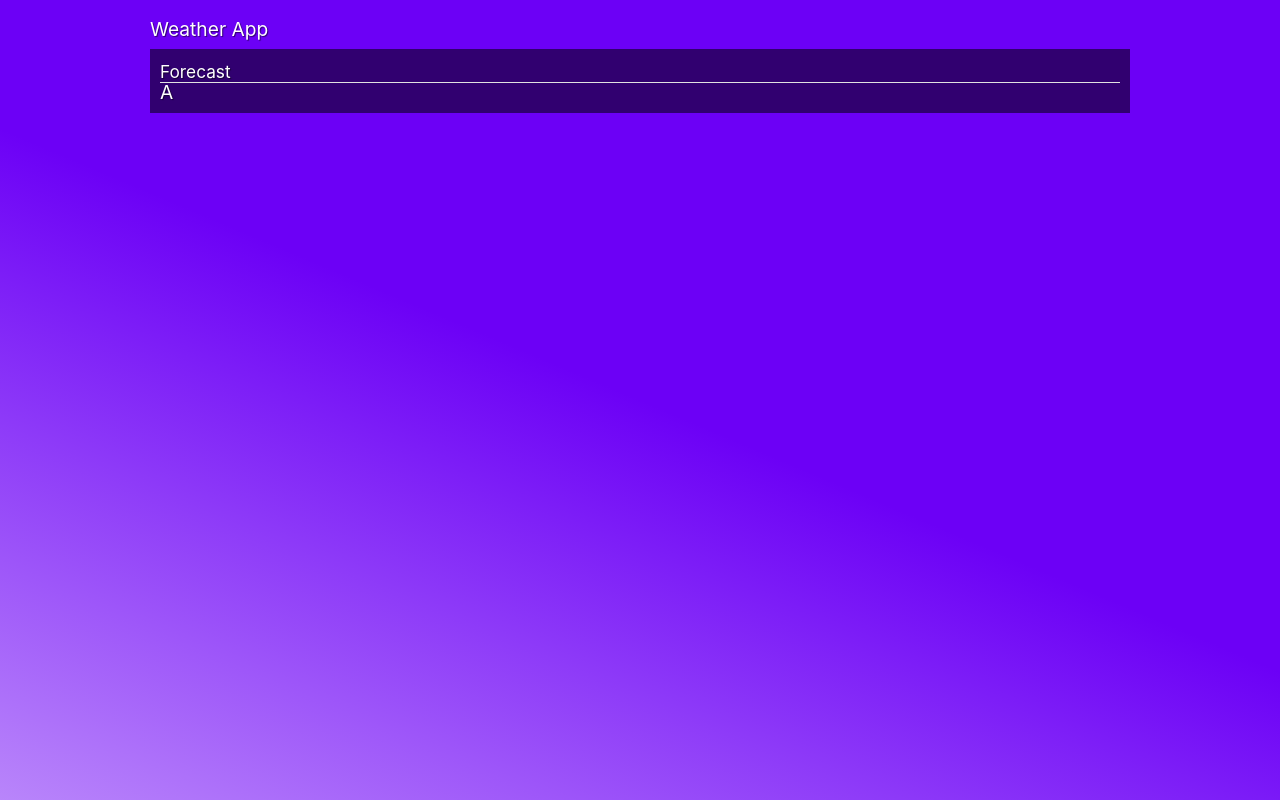
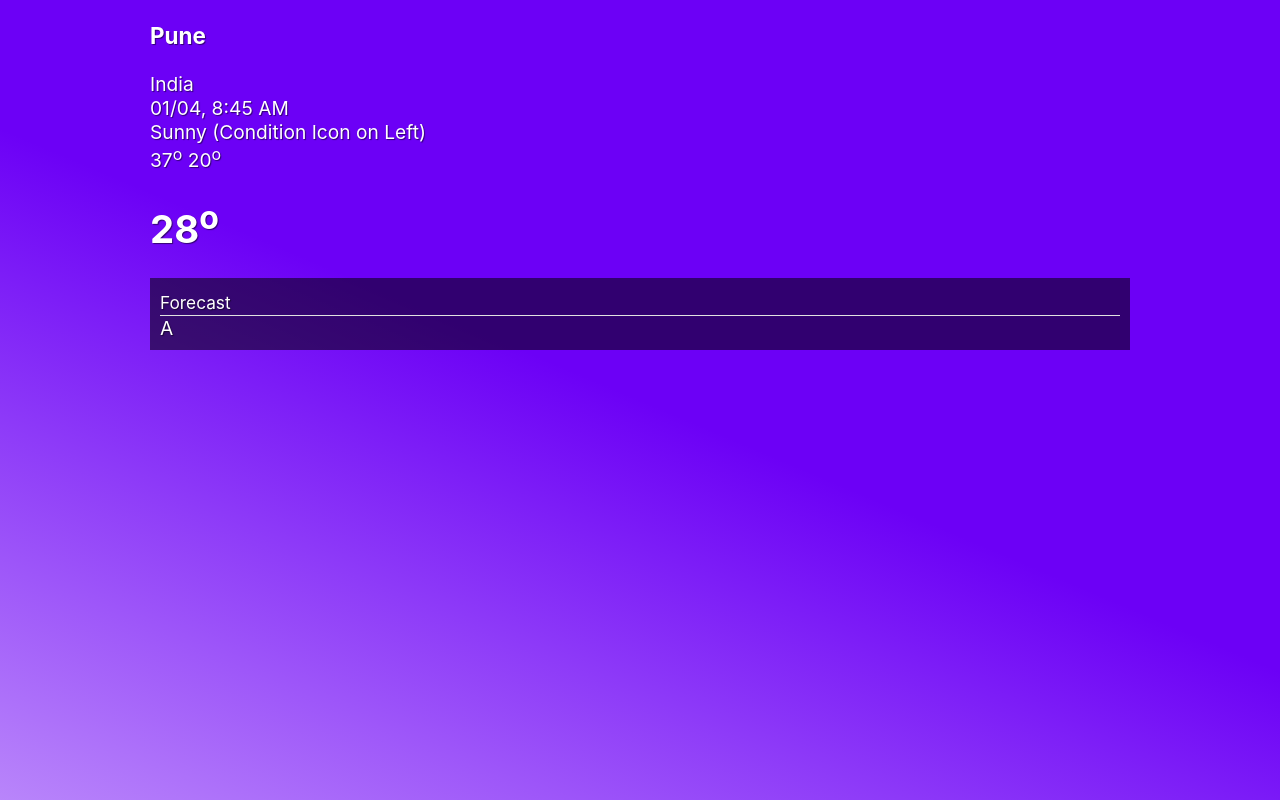
Before and after one commit to SandipNirmal/weather-app-react-pwa, a React (Create React App) app: page / in a window 1280 px wide. Built offline with nearby package versions, Linux system fonts and the light colour scheme.

Commit message:
Added new components

```diff
--- a/src/App.js
+++ b/src/App.js
@@ -3,12 +3,15 @@ import React, { Component } from 'react';
 import './App.css';
 
 import {Card} from './components'
+import CurrentWeather from './modules/weather/CurrentWeather'
+import CityInfo from './modules/weather/CityInfo'
 
 class App extends Component {
   render() {
     return (
       <div className="App">
-        Weather App
+        <CityInfo />
+        <CurrentWeather />
 
         <Card>
           <div>
--- a/src/index.js
+++ b/src/index.js
@@ -1,7 +1,7 @@
 import React from 'react';
 import ReactDOM from 'react-dom';
 
-import './Reset.css';
+// import './Reset.css';
 import './index.css';
 
 import App from './App';
--- /dev/null
+++ b/src/modules/weather/CityInfo.js
@@ -0,0 +1,13 @@
+import React from 'react'
+
+export default class CityInfo extends React.Component {
+  render () {
+    return (
+      <div>
+        <div><h3>Pune</h3></div>
+        <div>India</div>
+        <div>01/04, 8:45 AM</div>
+      </div>
+    )
+  }
+}
--- /dev/null
+++ b/src/modules/weather/CurrentWeather.js
@@ -0,0 +1,15 @@
+import React from 'react'
+
+export default class CurrentWeather extends React.Component {
+  render () {
+    return (
+      <div>
+        <div>Sunny (Condition Icon on Left)</div>
+        <div> 37<sup>o</sup> 20<sup>o</sup> </div>
+        <div>
+          <h1>28<sup>o</sup> </h1>
+        </div>
+      </div>
+    )
+  }
+}
```
Also changed, not shown: src/App.css (line endings or trailing spaces).
